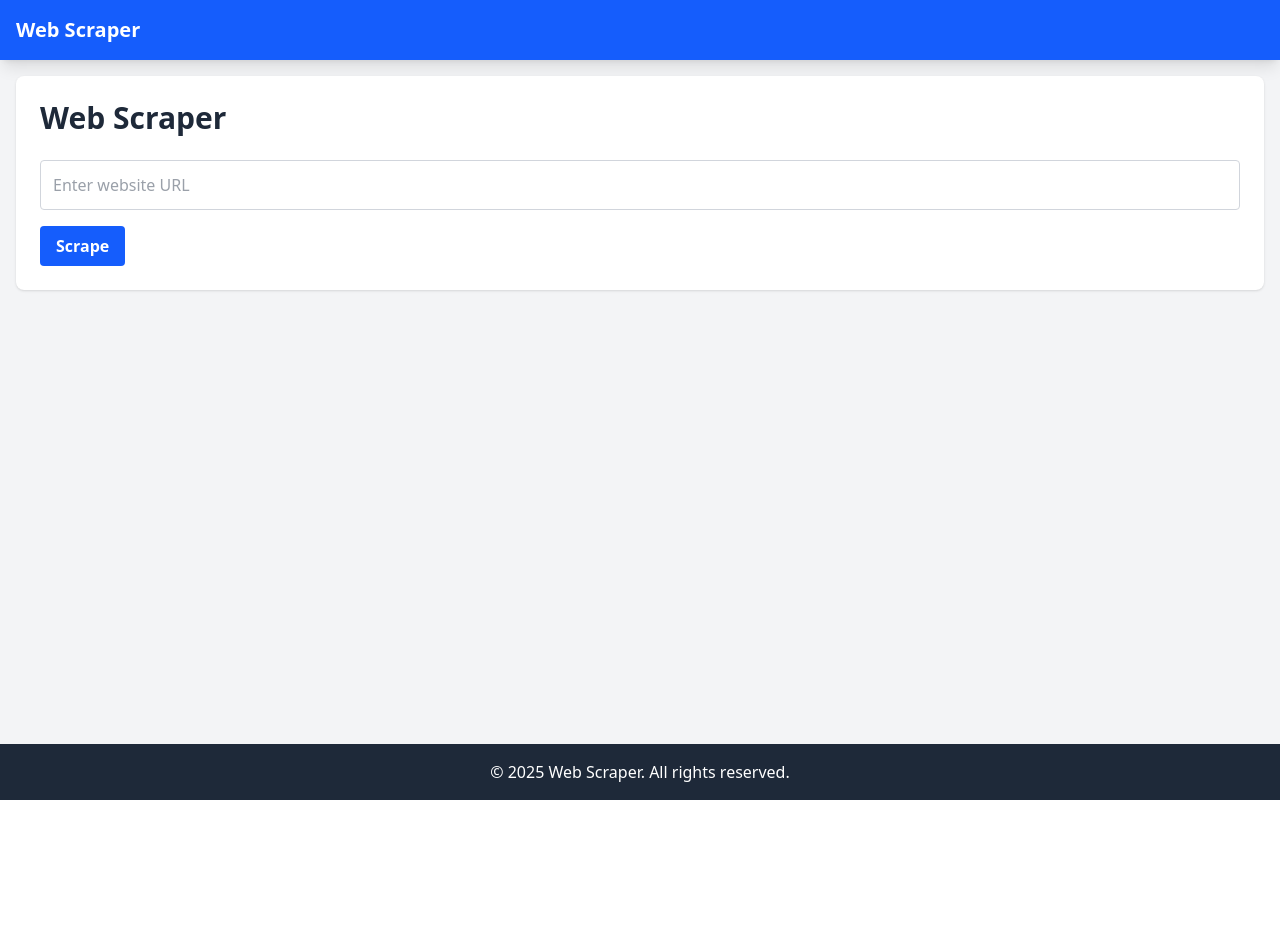
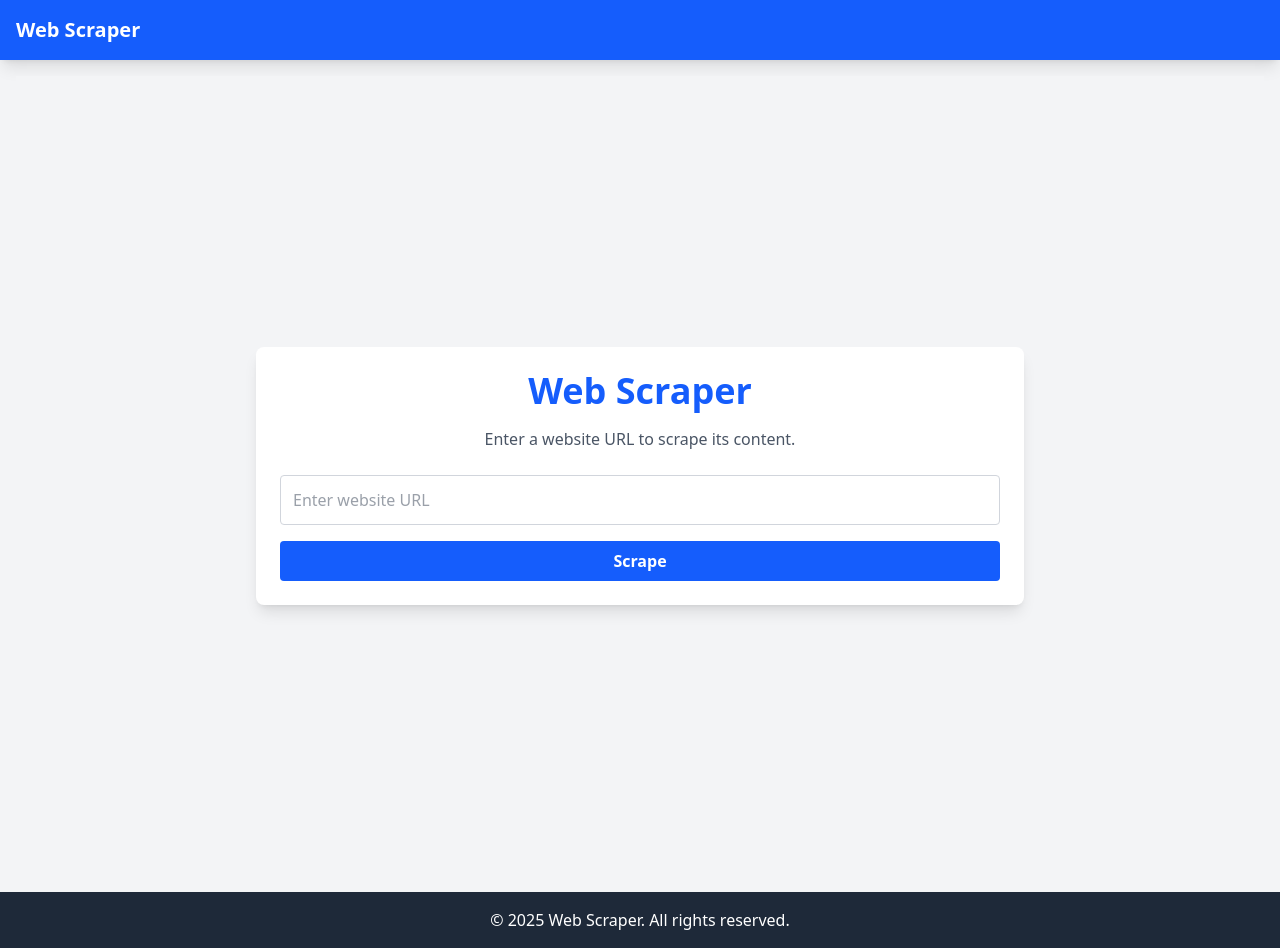
Before and after one commit to anandspaces/web-scraper-django, a Vue app in the folder frontend/: page / in a window 1280 px wide. Before the commit the page ends 800 px from the top, so only its background shows below. Built offline with nearby package versions, Linux system fonts and the light colour scheme; the HTML template or start-up script is replaced by a standard one.

Commit message:
improved styles

```diff
--- a/frontend/src/components/Loader.vue
+++ b/frontend/src/components/Loader.vue
@@ -1,5 +1,5 @@
 <template>
-  <div class="flex justify-center items-center h-full">
+  <div class="flex justify-center items-center">
     <div class="animate-spin rounded-full h-16 w-16 border-t-4 border-b-4 border-blue-500"></div>
   </div>
 </template>
--- a/frontend/src/pages/HomeView.vue
+++ b/frontend/src/pages/HomeView.vue
@@ -1,7 +1,9 @@
 <template>
   <DefaultLayout>
-    <div class="bg-white shadow rounded-lg p-6">
-      <h1 class="text-3xl font-bold mb-6 text-gray-800">Web Scraper</h1>
+    <div class="min-h-screen flex justify-center items-center p-6 bg-gray-100">
+      <div class="w-full max-w-3xl bg-white shadow-lg rounded-lg p-6">
+        <h1 class="text-4xl font-bold mb-4 text-blue-600 text-center">Web Scraper</h1>
+        <p class="text-gray-600 mb-6 text-center">Enter a website URL to scrape its content.</p>
 
         <input
           v-model="url"
@@ -13,14 +15,17 @@
         <button
           @click="scrapeSite"
           :disabled="loading"
-        class="bg-blue-600 hover:bg-blue-700 text-white font-bold py-2 px-4 rounded focus:outline-none focus:shadow-outline disabled:opacity-50"
-      >Scrape</button>
+          class="w-full bg-blue-600 hover:bg-blue-700 text-white font-bold py-2 px-4 rounded focus:outline-none focus:shadow-outline disabled:opacity-50"
+        >
+          {{ loading ? 'Scraping...' : 'Scrape' }}
+        </button>
 
-      <Loader v-if="loading" />
+        <Loader v-if="loading" class="mt-4" />
 
-      <div v-if="data" class="mt-6">
-        <h2 class="text-2xl font-semibold text-gray-800 mb-4">Scraped Data:</h2>
-        <pre class="bg-gray-100 p-4 rounded overflow-auto text-sm">{{ data }}</pre>
+        <div v-if="data" class="mt-6 bg-gray-50 p-4 rounded-lg shadow-md overflow-auto max-h-96">
+          <h2 class="text-2xl font-semibold text-gray-800 mb-2">Scraped Data:</h2>
+          <pre class="text-sm text-gray-700 whitespace-pre-wrap">{{ data }}</pre>
+        </div>
       </div>
     </div>
   </DefaultLayout>
@@ -44,11 +49,14 @@ export default defineComponent({
     const loading = ref(false)
 
     const scrapeSiteData = async () => {
-      if (!url.value) return alert('Please enter a URL')
+      if (!url.value) {
+        alert('Please enter a URL')
+        return
+      }
       loading.value = true
       try {
         const response = await scrapeSite(url.value)
-        data.value = response.data.data
+        data.value = response.data.data.content // Display only the content
       } catch (error) {
         console.error(error)
         alert('Failed to scrape site.')
```
Lines whose indentation alone changed are shown as unchanged.
